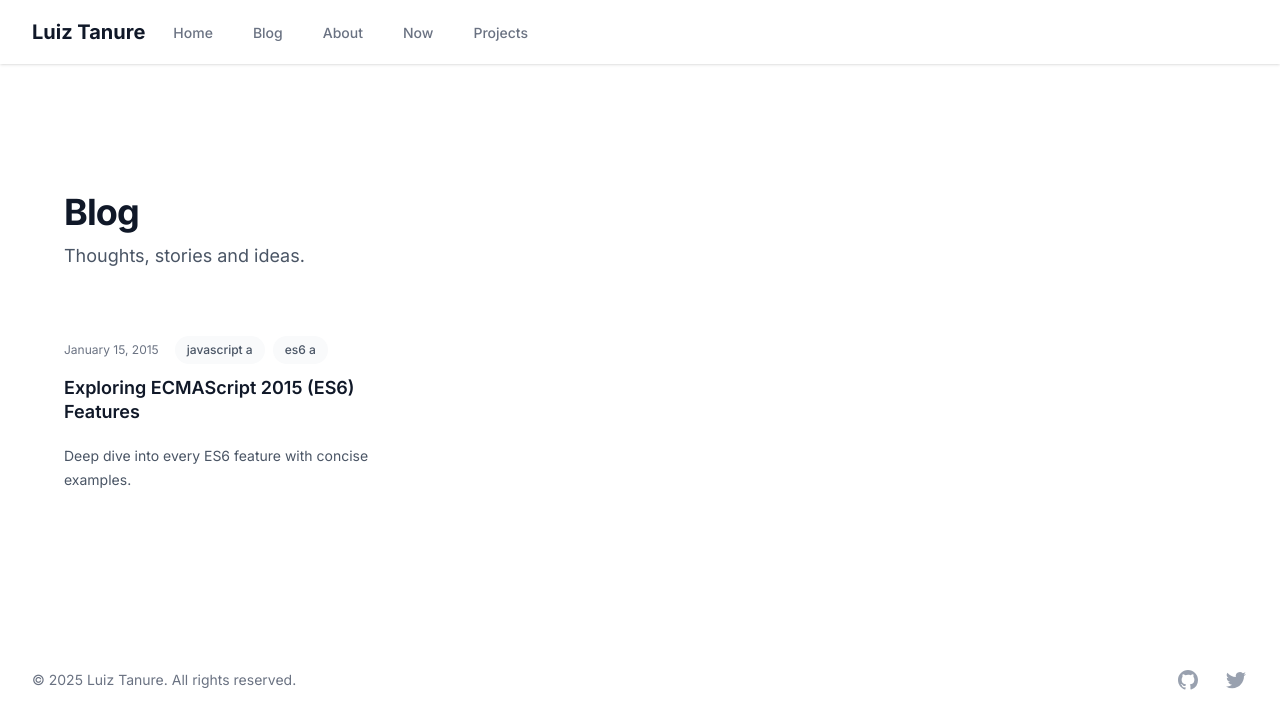
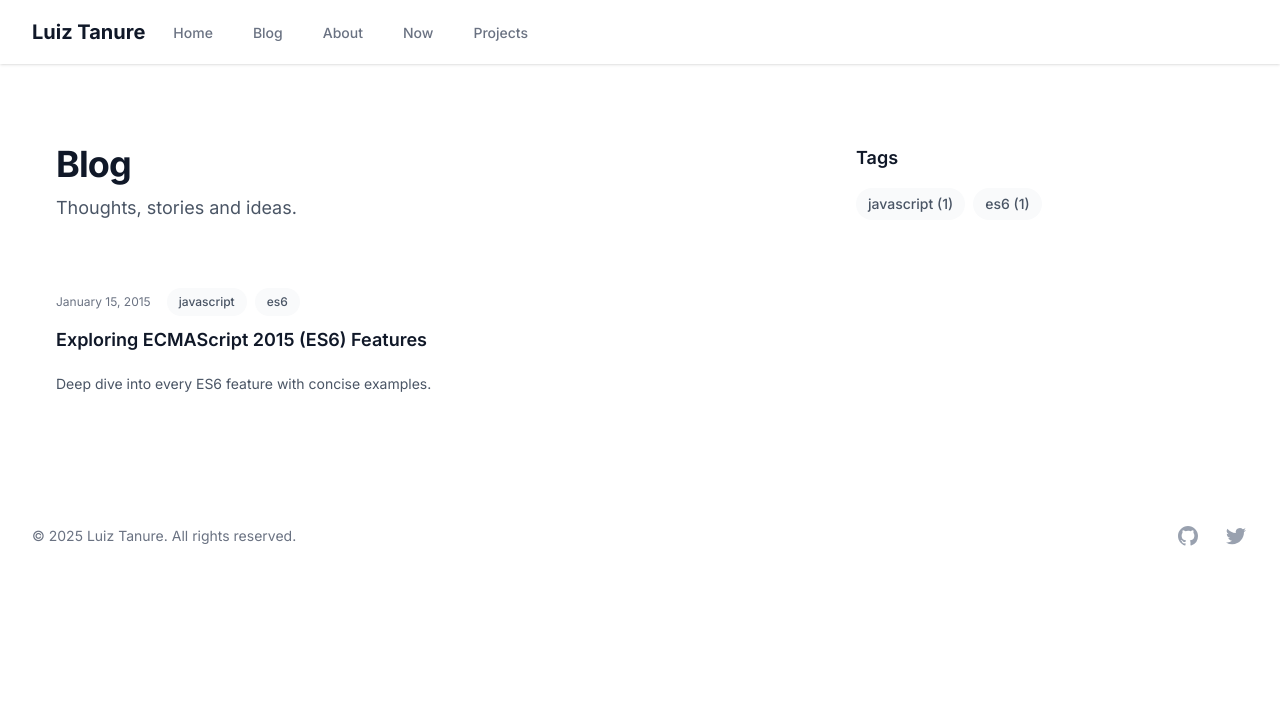
Before and after one commit to letanure/letanure, a Next.js app in the folder blog/: page /blog in a window 1280 px wide. Shown: the top 728 px of the page. Built offline with nearby package versions, Linux system fonts and the light colour scheme.

Commit message:
Enhance BlogPage structure and functionality; implement unique tag counting, update post metadata handling, and improve layout for better user experience and SEO.

```diff
--- a/blog/src/app/blog/page.tsx
+++ b/blog/src/app/blog/page.tsx
@@ -6,6 +6,7 @@ import { siteConfig } from "@/config/site";
 import { formatDate } from "@/app/blog/utils";
 import { generateBlogListSchema } from "@/utils/schema";
 import { getBlogPosts } from "@/app/blog/utils";
+import type { Post } from "@/types/post";
 
 const t = getTranslation();
 
@@ -23,6 +24,17 @@ export default async function BlogPage() {
 		new Date(a.metadata.date) > new Date(b.metadata.date) ? 1 : -1,
 	);
 
+	// Get unique tags and their counts
+	const tagCounts = sortedPosts.reduce(
+		(acc, post) => {
+			post.metadata.tags.forEach((tag) => {
+				acc[tag] = (acc[tag] || 0) + 1;
+			});
+			return acc;
+		},
+		{} as Record<string, number>,
+	);
+
 	const schema = generateBlogListSchema({
 		title: t.blog.title,
 		description: t.blog.description,
@@ -32,7 +44,7 @@ export default async function BlogPage() {
 			description: post.metadata.summary,
 			date: post.metadata.date,
 			url: `${siteConfig.url}/blog/${post.slug}`,
-			tags: post.tags,
+			tags: post.metadata.tags,
 		})),
 	});
 
@@ -44,8 +56,10 @@ export default async function BlogPage() {
 				// biome-ignore lint/security/noDangerouslySetInnerHtml: <explanation>
 				dangerouslySetInnerHTML={{ __html: JSON.stringify(schema, null, 2) }}
 			/>
-			<div className="mx-auto max-w-2xl px-4 py-16 sm:px-6 sm:py-24 lg:max-w-7xl lg:px-8">
-				<div className="mx-auto max-w-2xl lg:mx-0">
+			<div className="mx-auto max-w-7xl px-4 py-8 sm:px-6 sm:py-12">
+				<div className="mx-auto grid max-w-7xl grid-cols-1 gap-x-8 gap-y-16 lg:grid-cols-3">
+					<div className="lg:col-span-2">
+						<div className="mb-16">
 							<h1
 								className="text-3xl font-bold tracking-tight text-gray-900 dark:text-white sm:text-4xl"
 								id="blog-title"
@@ -59,34 +73,30 @@ export default async function BlogPage() {
 								{t.blog.description}
 							</p>
 						</div>
-				<div
-					className="mx-auto mt-16 grid max-w-2xl grid-cols-1 gap-x-8 gap-y-20 lg:mx-0 lg:max-w-none lg:grid-cols-3"
-					aria-label={t.a11y.blogPosts}
-				>
-					{sortedPosts.map(
-						({ metadata: { title, date, summary, tags }, slug, content }) => (
-							<article key={slug} className="flex flex-col items-start">
+						<div className="space-y-16" aria-label={t.a11y.blogPosts}>
+							{sortedPosts.map((post: Post) => (
+								<article key={post.slug} className="flex flex-col items-start">
 									<div className="flex items-center gap-x-4 text-xs">
 										<time
-										dateTime={date}
+											dateTime={post.metadata.date}
 											className="text-gray-500 dark:text-gray-400"
 											aria-label={t.a11y.publicationDate}
 										>
-										{formatDate(date)}
+											{formatDate(post.metadata.date)}
 										</time>
-									{tags && tags.length > 0 && (
+										{post.metadata.tags && post.metadata.tags.length > 0 && (
 											<nav
 												className="flex flex-wrap gap-2"
 												aria-label={t.a11y.postTags}
 											>
-											{tags.map((tag: string) => (
+												{post.metadata.tags.map((tag: string) => (
 													<Link
 														key={tag}
 														href={`/blog/tag/${tag}`}
 														className="relative z-10 rounded-full bg-gray-50 dark:bg-gray-800 px-3 py-1.5 font-medium text-gray-600 dark:text-gray-300 hover:bg-gray-100 dark:hover:bg-gray-700"
 														aria-label={`${t.a11y.viewTaggedPosts.replace("{tag}", tag)}`}
 													>
-													{tag} a
+														{tag}
 													</Link>
 												))}
 											</nav>
@@ -95,23 +105,48 @@ export default async function BlogPage() {
 									<div className="group relative">
 										<h3 className="mt-3 text-lg font-semibold leading-6 text-gray-900 dark:text-white group-hover:text-gray-600 dark:group-hover:text-gray-300">
 											<Link
-											href={`/blog/${slug}`}
-											aria-label={`${t.a11y.postContent.replace("{title}", title)}`}
+												href={`/blog/${post.slug}`}
+												aria-label={`${t.a11y.postContent.replace("{title}", post.metadata.title)}`}
 											>
 												<span className="absolute inset-0" />
-											{title}
+												{post.metadata.title}
 											</Link>
 										</h3>
 										<p
 											className="mt-5 line-clamp-3 text-sm leading-6 text-gray-600 dark:text-gray-300"
 											aria-label={t.a11y.postSummary}
 										>
-										{summary}
+											{post.metadata.summary}
 										</p>
 									</div>
 								</article>
-						),
-					)}
+							))}
+						</div>
+					</div>
+					<div className="lg:col-span-1">
+						<div className="sticky top-8">
+							<h2 className="text-lg font-semibold text-gray-900 dark:text-white">
+								Tags
+							</h2>
+							<nav
+								className="mt-4 flex flex-wrap gap-2"
+								aria-label={t.a11y.postTags}
+							>
+								{Object.entries(tagCounts)
+									.sort(([, a], [, b]) => b - a)
+									.map(([tag, count]) => (
+										<Link
+											key={tag}
+											href={`/blog/tag/${tag}`}
+											className="relative z-10 rounded-full bg-gray-50 dark:bg-gray-800 px-3 py-1.5 text-sm font-medium text-gray-600 dark:text-gray-300 hover:bg-gray-100 dark:hover:bg-gray-700"
+											aria-label={`${t.a11y.viewTaggedPosts.replace("{tag}", tag)}`}
+										>
+											{tag} ({count})
+										</Link>
+									))}
+							</nav>
+						</div>
+					</div>
 				</div>
 			</div>
 		</>
--- /dev/null
+++ b/blog/src/types/post.ts
@@ -0,0 +1,12 @@
+export interface PostMetadata {
+	title: string;
+	date: string;
+	summary: string;
+	tags: string[];
+}
+
+export interface Post {
+	slug: string;
+	metadata: PostMetadata;
+	content: React.ComponentType;
+}
```
Also changed, not shown: blog/src/app/blog/[slug]/page.tsx (+0 -8 lines). Lines whose indentation alone changed are shown as unchanged.
